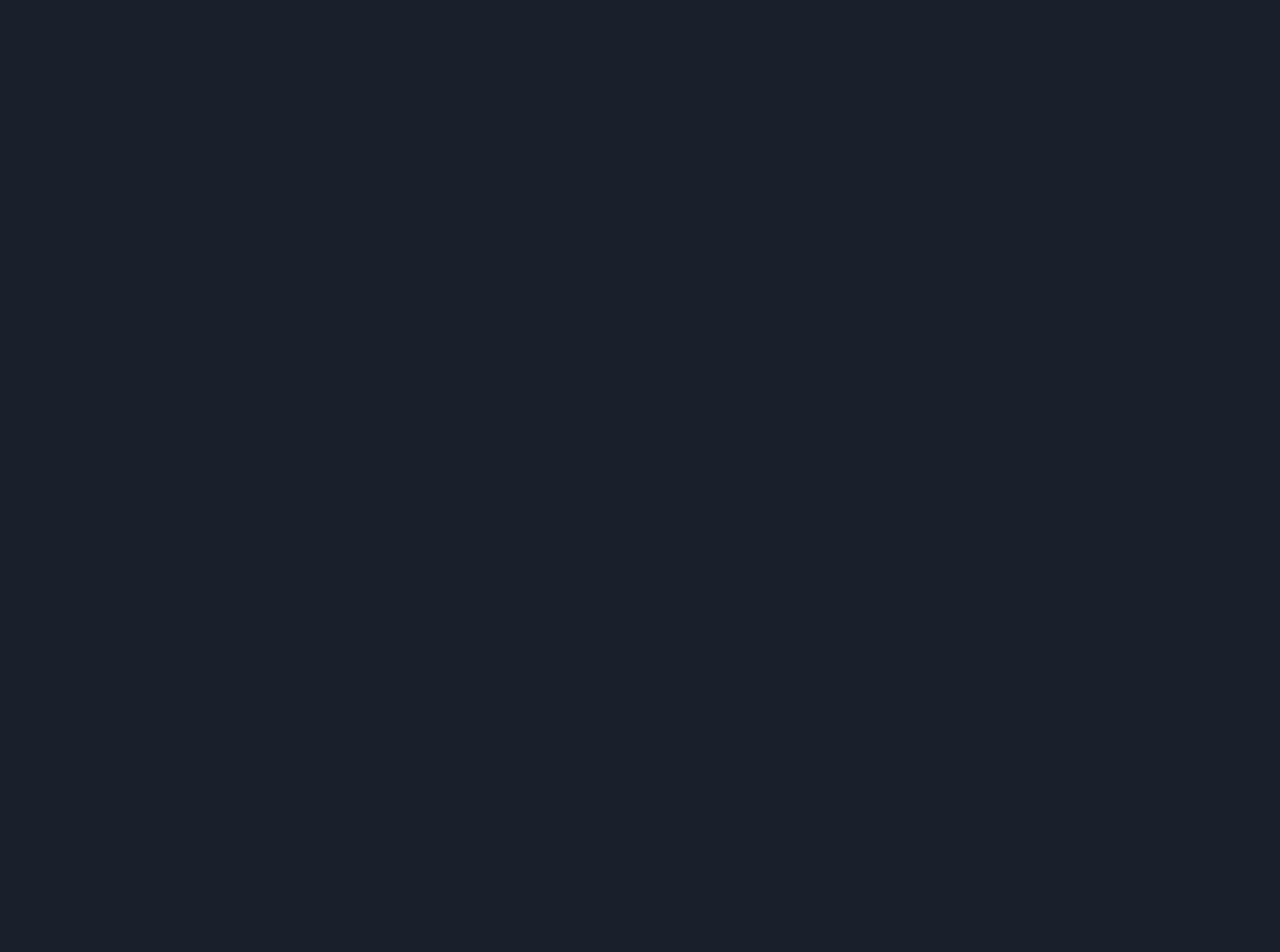
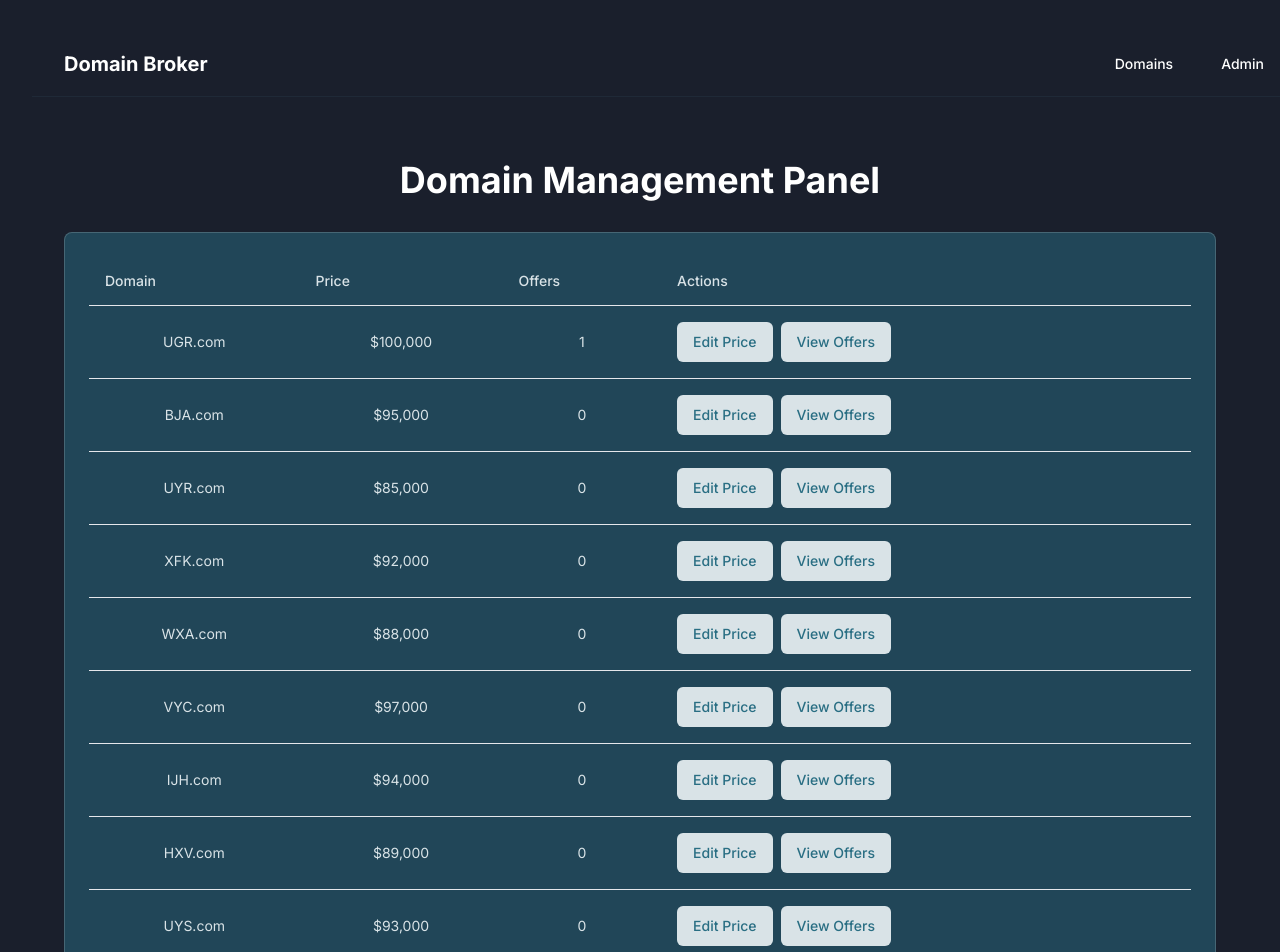
Before and after one commit to scrabblefinder/zenidosphere-416ef596, a React (Vite) app: page /admin in a window 1280 px wide. Before the commit this address had no page. Shown: the top 952 px of the page. Before the commit the page ends 800 px from the top, so only its background shows below. Built offline with nearby package versions, Linux system fonts and the light colour scheme.

Commit message:
Create admin panel for domain management
Implement an admin panel to manage domain names for sale, allowing for price editing and the ability to receive offers from interested parties.
[skip gpt_engineer]

```diff
--- a/src/App.tsx
+++ b/src/App.tsx
@@ -1,29 +1,21 @@
-import { BrowserRouter as Router, Routes, Route } from "react-router-dom";
-import Navigation from "./components/Navigation";
-import Hero from "./components/Hero";
-import Welcome from "./components/Welcome";
-import Footer from "./components/Footer";
-import Domains from "./pages/Domains";
+import { BrowserRouter as Router, Routes, Route } from "react-router-dom"
+import Index from "@/pages/Index"
+import Domains from "@/pages/Domains"
+import Admin from "@/pages/Admin"
+import NotFound from "@/pages/NotFound"
+import "./App.css"
 
-const App = () => {
+function App() {
   return (
     <Router>
       <Routes>
-        <Route
-          path="/"
-          element={
-            <div className="min-h-screen flex flex-col bg-zenDark">
-              <Navigation />
-              <Hero />
-              <Welcome />
-              <Footer />
-            </div>
-          }
-        />
+        <Route path="/" element={<Index />} />
         <Route path="/domains" element={<Domains />} />
+        <Route path="/admin" element={<Admin />} />
+        <Route path="*" element={<NotFound />} />
       </Routes>
     </Router>
-  );
-};
+  )
+}
 
-export default App;
+export default App
--- a/src/components/Navigation.tsx
+++ b/src/components/Navigation.tsx
@@ -1,45 +1,30 @@
-import { Phone } from "lucide-react";
-import { useEffect, useState } from "react";
-import { Link } from "react-router-dom";
+import { Link } from "react-router-dom"
+import { Button } from "@/components/ui/button"
 
 const Navigation = () => {
-  const [isScrolled, setIsScrolled] = useState(false);
-
-  useEffect(() => {
-    const handleScroll = () => {
-      const scrollPosition = window.scrollY;
-      setIsScrolled(scrollPosition > 0);
-    };
-
-    window.addEventListener('scroll', handleScroll);
-    return () => window.removeEventListener('scroll', handleScroll);
-  }, []);
-
   return (
-    <nav
-      className={`fixed w-full z-50 transition-all duration-300 py-6 ${
-        isScrolled ? 'bg-[#126e82]' : 'bg-transparent'
-      }`}
-      id="mainNav"
-    >
-      <div className="container mx-auto px-6 flex justify-between items-center">
-        <Link to="/" className="text-white text-2xl font-bold">
-          ZENULLARI
-          <div className="text-xs text-white/80 font-normal">DOMAIN NAME INVESTING</div>
-        </Link>
-        <div className="flex items-center space-x-8">
-          <div className="hidden md:flex space-x-8">
-            <Link to="/" className="text-white hover:text-white/80 transition-colors duration-300">HOME</Link>
-            <Link to="/domains" className="text-white hover:text-white/80 transition-colors duration-300">DOMAINS FOR SALE</Link>
+    <nav className="fixed w-full z-50 bg-zenDark border-b border-gray-800">
+      <div className="container mx-auto px-4">
+        <div className="flex items-center justify-between h-16">
+          <Link to="/" className="text-white text-xl font-bold">
+            Domain Broker
+          </Link>
+          <div className="flex space-x-4">
+            <Link to="/domains">
+              <Button variant="ghost" className="text-white hover:text-gray-300">
+                Domains
+              </Button>
+            </Link>
+            <Link to="/admin">
+              <Button variant="ghost" className="text-white hover:text-gray-300">
+                Admin
+              </Button>
+            </Link>
           </div>
-          <a href="tel:+12124443018" className="flex items-center space-x-2 text-white hover:text-white/80 transition-colors duration-300">
-            <Phone className="h-4 w-4" />
-            <span>(+1) 212 444 3018</span>
-          </a>
         </div>
       </div>
     </nav>
-  );
-};
+  )
+}
 
-export default Navigation;
+export default Navigation
--- /dev/null
+++ b/src/pages/Admin.tsx
@@ -0,0 +1,239 @@
+import { useState } from "react"
+import { Card, CardContent } from "@/components/ui/card"
+import { Input } from "@/components/ui/input"
+import { Button } from "@/components/ui/button"
+import {
+  Table,
+  TableBody,
+  TableCell,
+  TableHead,
+  TableHeader,
+  TableRow,
+} from "@/components/ui/table"
+import {
+  Sheet,
+  SheetContent,
+  SheetDescription,
+  SheetHeader,
+  SheetTitle,
+  SheetTrigger,
+} from "@/components/ui/sheet"
+import Navigation from "@/components/Navigation"
+import Footer from "@/components/Footer"
+
+interface DomainOffer {
+  email: string
+  amount: string
+  date: string
+}
+
+interface DomainWithOffers {
+  name: string
+  price: string
+  offers: DomainOffer[]
+}
+
+const Admin = () => {
+  const [domains, setDomains] = useState<DomainWithOffers[]>([
+    {
+      name: "UGR.com",
+      price: "$100,000",
+      offers: [
+        { email: "interested@example.com", amount: "$90,000", date: "2024-03-15" },
+      ],
+    },
+    {
+      name: "BJA.com",
+      price: "$95,000",
+      offers: [],
+    },
+    {
+      name: "UYR.com",
+      price: "$85,000",
+      offers: [],
+    },
+    {
+      name: "XFK.com",
+      price: "$92,000",
+      offers: [],
+    },
+    {
+      name: "WXA.com",
+      price: "$88,000",
+      offers: [],
+    },
+    {
+      name: "VYC.com",
+      price: "$97,000",
+      offers: [],
+    },
+    {
+      name: "IJH.com",
+      price: "$94,000",
+      offers: [],
+    },
+    {
+      name: "HXV.com",
+      price: "$89,000",
+      offers: [],
+    },
+    {
+      name: "UYS.com",
+      price: "$93,000",
+      offers: [],
+    },
+    {
+      name: "YFR.com",
+      price: "$86,000",
+      offers: [],
+    },
+    {
+      name: "HZE.com",
+      price: "$91,000",
+      offers: [],
+    },
+    {
+      name: "ZDV.com",
+      price: "$87,000",
+      offers: [],
+    },
+    {
+      name: "OJV.com",
+      price: "$96,000",
+      offers: [],
+    },
+    {
+      name: "UFJ.com",
+      price: "$90,000",
+      offers: [],
+    },
+    {
+      name: "XWE.com",
+      price: "$98,000",
+      offers: [],
+    },
+  ])
+
+  const [editingDomain, setEditingDomain] = useState<string | null>(null)
+  const [newPrice, setNewPrice] = useState("")
+
+  const handleUpdatePrice = (domainName: string) => {
+    setDomains((prevDomains) =>
+      prevDomains.map((domain) =>
+        domain.name === domainName
+          ? { ...domain, price: newPrice }
+          : domain
+      )
+    )
+    setEditingDomain(null)
+    setNewPrice("")
+  }
+
+  return (
+    <div className="min-h-screen bg-zenDark flex flex-col">
+      <Navigation />
+      <div className="pt-32 pb-16 flex-grow">
+        <div className="container mx-auto px-4">
+          <div className="max-w-7xl mx-auto">
+            <h1 className="text-4xl font-bold text-white mb-8">
+              Domain Management Panel
+            </h1>
+            <Card className="bg-domainCard/50 border-domainCardLight/20">
+              <CardContent className="p-6">
+                <Table>
+                  <TableHeader>
+                    <TableRow>
+                      <TableHead className="text-domainCardLight">Domain</TableHead>
+                      <TableHead className="text-domainCardLight">Price</TableHead>
+                      <TableHead className="text-domainCardLight">Offers</TableHead>
+                      <TableHead className="text-domainCardLight">Actions</TableHead>
+                    </TableRow>
+                  </TableHeader>
+                  <TableBody>
+                    {domains.map((domain) => (
+                      <TableRow key={domain.name}>
+                        <TableCell className="text-domainCardLight">
+                          {domain.name}
+                        </TableCell>
+                        <TableCell className="text-domainCardLight">
+                          {editingDomain === domain.name ? (
+                            <div className="flex gap-2">
+                              <Input
+                                value={newPrice}
+                                onChange={(e) => setNewPrice(e.target.value)}
+                                className="w-32"
+                              />
+                              <Button
+                                onClick={() => handleUpdatePrice(domain.name)}
+                                className="bg-domainCardLight text-domainCard hover:bg-domainCardLight/80"
+                              >
+                                Save
+                              </Button>
+                            </div>
+                          ) : (
+                            domain.price
+                          )}
+                        </TableCell>
+                        <TableCell className="text-domainCardLight">
+                          {domain.offers.length}
+                        </TableCell>
+                        <TableCell>
+                          <div className="flex gap-2">
+                            <Button
+                              onClick={() => {
+                                setEditingDomain(domain.name)
+                                setNewPrice(domain.price)
+                              }}
+                              className="bg-domainCardLight text-domainCard hover:bg-domainCardLight/80"
+                            >
+                              Edit Price
+                            </Button>
+                            <Sheet>
+                              <SheetTrigger asChild>
+                                <Button
+                                  className="bg-domainCardLight text-domainCard hover:bg-domainCardLight/80"
+                                >
+                                  View Offers
+                                </Button>
+                              </SheetTrigger>
+                              <SheetContent>
+                                <SheetHeader>
+                                  <SheetTitle>Offers for {domain.name}</SheetTitle>
+                                  <SheetDescription>
+                                    Review all offers received for this domain
+                                  </SheetDescription>
+                                </SheetHeader>
+                                <div className="mt-6">
+                                  {domain.offers.length > 0 ? (
+                                    domain.offers.map((offer, index) => (
+                                      <Card key={index} className="mb-4">
+                                        <CardContent className="p-4">
+                                          <p>Email: {offer.email}</p>
+                                          <p>Amount: {offer.amount}</p>
+                                          <p>Date: {offer.date}</p>
+                                        </CardContent>
+                                      </Card>
+                                    ))
+                                  ) : (
+                                    <p>No offers received yet</p>
+                                  )}
+                                </div>
+                              </SheetContent>
+                            </Sheet>
+                          </div>
+                        </TableCell>
+                      </TableRow>
+                    ))}
+                  </TableBody>
+                </Table>
+              </CardContent>
+            </Card>
+          </div>
+        </div>
+      </div>
+      <Footer />
+    </div>
+  )
+}
+
+export default Admin
```
